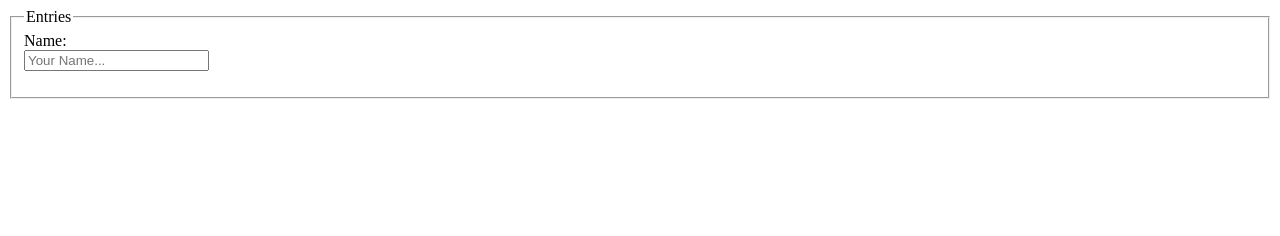
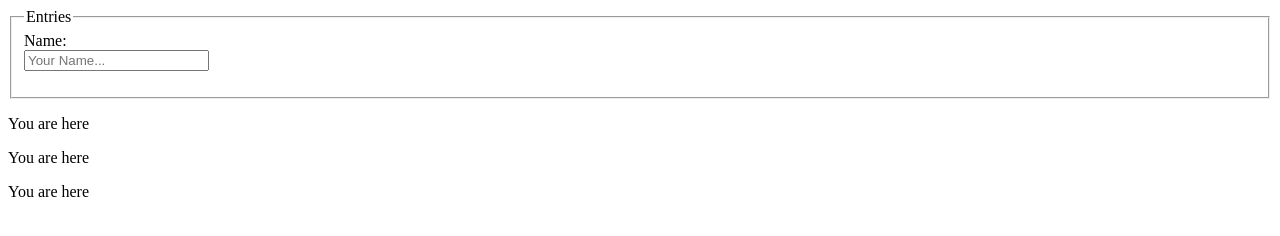
Before and after one commit to FinestWay/LocalRepo, a plain HTML site: page index.html in a window 1280 px wide. Drawn offline with Linux system fonts and the light colour scheme.

Commit message:
New para

```diff
--- a/index.html
+++ b/index.html
@@ -6,3 +6,7 @@
         <div style="color: #c203fc; "><input type="text" name="Name" id="name" placeholder="Your Name...">  </div>
     </form>
 </fieldset>
+
+<p>You are here</p>
+<p>You are here</p>
+<p>You are here</p>
```
